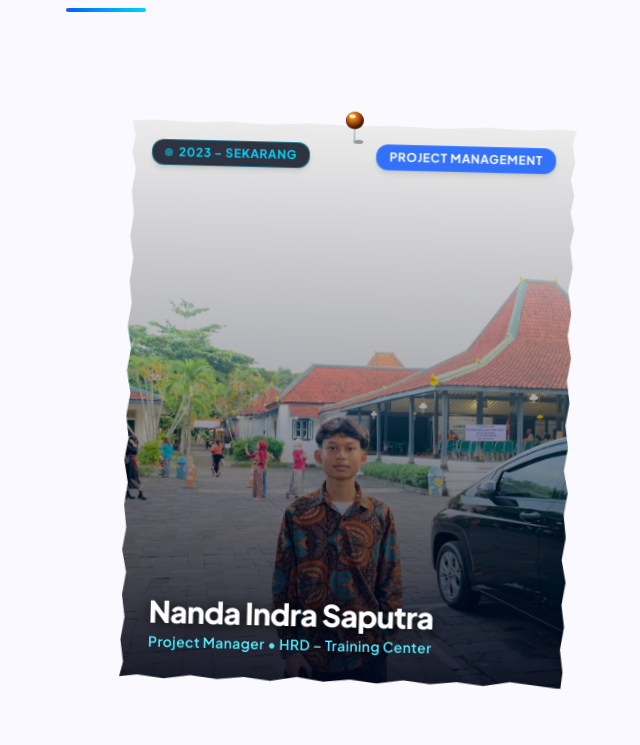
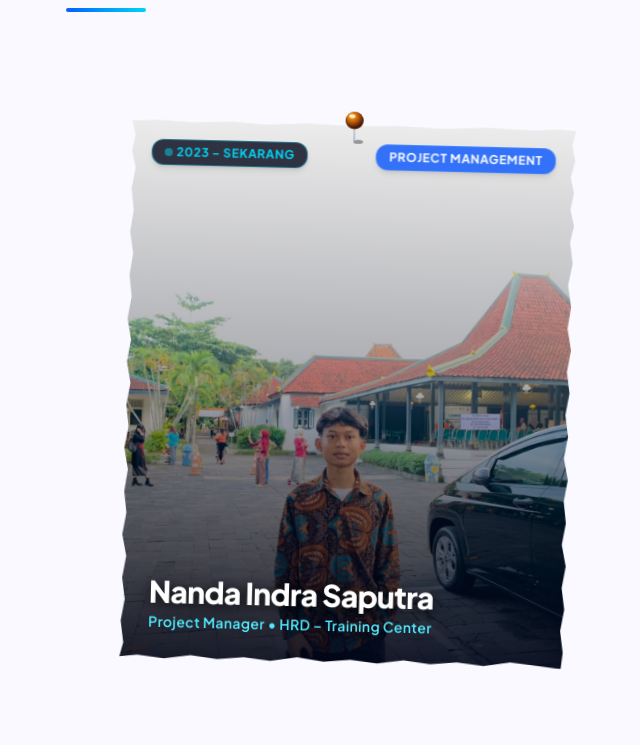
Before and after one commit to Aldikurniawan19/CasstroDev, a Next.js app: page /tentang-kami in a window 1280 px wide. Shown: the part 3980-4725 px from the top of the page, without its empty margins (534-1174 px from the left). Built offline with nearby package versions, Linux system fonts and the light colour scheme.

Commit message:
feat: implement 3D interactive timeline component with paper-fold animation and realistic pushpin styling

```diff
--- a/src/components/ui/3d-interactive-timeline.tsx
+++ b/src/components/ui/3d-interactive-timeline.tsx
@@ -1,7 +1,7 @@
 "use client";
 
 import React, { useState, useEffect, useRef } from "react";
-import { motion, useAnimation, useInView } from "framer-motion";
+import { motion, useAnimation, useInView, useScroll } from "framer-motion";
 import { GraduationCap, ArrowLeft } from "lucide-react";
 
 export interface TimelineEvent {
@@ -104,13 +104,35 @@ const TimelineItem: React.FC<TimelineItemProps> = ({
   index,
   showImages,
 }) => {
-  const [isFlipped, setIsFlipped] = useState(false);
+  const [manualFlipped, setManualFlipped] = useState(false);
+  const [scrollFlipped, setScrollFlipped] = useState(false);
   const itemRef = useRef<HTMLDivElement>(null);
+
+  // Intersection for entrance animation
   const isInView = useInView(itemRef, {
     once: false,
-    amount: 0.2,
+    amount: 0.15,
   });
   const controls = useAnimation();
+
+  // Track scroll through the item for automatic flip on mobile
+  const { scrollYProgress } = useScroll({
+    target: itemRef,
+    offset: ["start 80%", "end 20%"],
+  });
+
+  useEffect(() => {
+    return scrollYProgress.on("change", (progress) => {
+      if (typeof window !== "undefined" && window.innerWidth < 768) {
+        // When card is in central reading zone of mobile viewport
+        if (progress > 0.38 && progress < 0.88) {
+          setScrollFlipped(true);
+        } else {
+          setScrollFlipped(false);
+        }
+      }
+    });
+  }, [scrollYProgress]);
 
   useEffect(() => {
     if (isInView) {
@@ -124,10 +146,13 @@ const TimelineItem: React.FC<TimelineItemProps> = ({
   const baseRotation = isEven ? 1.4 : -1.4;
   const deckleClipPath = fineDeckleClips[index % fineDeckleClips.length];
 
+  // Combined flip state (interactive tap/hover or scroll-triggered on mobile)
+  const isFlipped = manualFlipped || scrollFlipped;
+
   return (
     <motion.div
       ref={itemRef}
-      className={`relative mb-14 sm:mb-18 md:mb-24 ${
+      className={`relative mb-10 sm:mb-16 md:mb-24 ${
         isEven ? "md:ml-auto" : "md:mr-auto"
       } md:w-1/2 flex ${isEven ? "md:justify-start" : "md:justify-end"} px-1 sm:px-3 md:px-5`}
       initial="hidden"
@@ -151,12 +176,12 @@ const TimelineItem: React.FC<TimelineItemProps> = ({
         },
       }}
     >
-      {/* 3D Container without rasterizing CSS filter on parent to keep text 100% razor sharp */}
+      {/* 3D Container with responsive perspective */}
       <div
         className="relative z-10 w-full md:w-[94%] cursor-pointer select-none group"
-        onClick={() => setIsFlipped(!isFlipped)}
-        onMouseEnter={() => setIsFlipped(true)}
-        onMouseLeave={() => setIsFlipped(false)}
+        onClick={() => setManualFlipped(!manualFlipped)}
+        onMouseEnter={() => setManualFlipped(true)}
+        onMouseLeave={() => setManualFlipped(false)}
         style={{ perspective: "1200px" }}
       >
         {/* Photorealistic Golden-Bronze Pushpin */}
@@ -164,7 +189,7 @@ const TimelineItem: React.FC<TimelineItemProps> = ({
 
         {/* 3D Flippable Paper Card Envelope */}
         <motion.div
-          className="relative w-full h-[490px] sm:h-[530px] md:h-[560px] transition-all duration-300"
+          className="relative w-full h-[450px] sm:h-[500px] md:h-[540px] transition-all duration-300"
           style={{
             transformStyle: "preserve-3d",
           }}
@@ -173,12 +198,12 @@ const TimelineItem: React.FC<TimelineItemProps> = ({
             y: isFlipped ? -6 : 0,
           }}
           transition={{
-            duration: 0.6,
+            duration: 0.65,
             ease: [0.23, 1, 0.32, 1],
           }}
         >
           {/* ======================================================== */}
-          {/* SISI DEPAN: Foto Penuh dengan Tepi Kertas Robek Halus      */}
+          {/* SISI DEPAN: Foto Penuh dengan Tipografi Responsif         */}
           {/* ======================================================== */}
           <div
             className="absolute inset-0 w-full h-full bg-slate-950 overflow-hidden shadow-md"
@@ -201,27 +226,27 @@ const TimelineItem: React.FC<TimelineItemProps> = ({
             {/* Gradient Overlay */}
             <div className="absolute inset-0 bg-gradient-to-t from-slate-950/90 via-slate-950/30 to-transparent pointer-events-none" />
 
-            {/* Top Badges */}
-            <div className="absolute top-5 inset-x-5 flex items-center justify-between z-20 pointer-events-none">
-              <span className="bg-slate-950/80 text-cyan-400 border border-cyan-400/40 backdrop-blur-md px-3 py-1 rounded-full text-xs font-mono font-bold tracking-wider uppercase shadow-md flex items-center gap-1.5">
-                <span className="w-2 h-2 rounded-full bg-cyan-400 animate-pulse" />
+            {/* Top Badges (Responsive Mobile Size) */}
+            <div className="absolute top-4 sm:top-5 inset-x-4 sm:inset-x-5 flex items-center justify-between z-20 pointer-events-none">
+              <span className="bg-slate-950/80 text-cyan-400 border border-cyan-400/40 backdrop-blur-md px-2.5 sm:px-3 py-0.5 sm:py-1 rounded-full text-[10px] sm:text-xs font-mono font-bold tracking-wider uppercase shadow-md flex items-center gap-1">
+                <span className="w-1.5 h-1.5 sm:w-2 sm:h-2 rounded-full bg-cyan-400 animate-pulse" />
                 {event.date}
               </span>
 
               {event.category && (
-                <span className="bg-blue-600/85 text-white border border-blue-400/30 backdrop-blur-md px-3 py-1 rounded-full text-xs font-mono font-bold tracking-wider uppercase shadow-md">
+                <span className="bg-blue-600/85 text-white border border-blue-400/30 backdrop-blur-md px-2.5 sm:px-3 py-0.5 sm:py-1 rounded-full text-[10px] sm:text-xs font-mono font-bold tracking-wider uppercase shadow-md">
                   {event.category}
                 </span>
               )}
             </div>
 
-            {/* Bottom Front: Clean Name & Role Overlay */}
-            <div className="absolute inset-x-0 bottom-0 p-5 sm:p-7 z-20">
-              <h3 className="text-xl sm:text-2xl md:text-3xl font-extrabold text-white tracking-tight drop-shadow-[0_2px_8px_rgba(0,0,0,0.9)]">
+            {/* Bottom Front: Responsive Name & Role Overlay */}
+            <div className="absolute inset-x-0 bottom-0 p-4 sm:p-6 md:p-7 z-20">
+              <h3 className="text-lg sm:text-2xl md:text-3xl font-extrabold text-white tracking-tight drop-shadow-[0_2px_8px_rgba(0,0,0,0.9)]">
                 {event.title}
               </h3>
               {event.subtitle && (
-                <p className="text-xs sm:text-sm text-cyan-300 font-semibold tracking-wide drop-shadow-md mt-0.5">
+                <p className="text-[11px] sm:text-sm text-cyan-300 font-semibold tracking-wide drop-shadow-md mt-0.5">
                   {event.subtitle}
                 </p>
               )}
@@ -229,10 +254,10 @@ const TimelineItem: React.FC<TimelineItemProps> = ({
           </div>
 
           {/* ======================================================== */}
-          {/* SISI BELAKANG: Razor-Sharp Vector Text & Memo Layout      */}
+          {/* SISI BELAKANG: Kertas Memo dengan Tipografi Tajam & Rapi  */}
           {/* ======================================================== */}
           <div
-            className="absolute inset-0 w-full h-full bg-[#fdfcf9] dark:bg-[#0c1f38] text-[#2c2217] dark:text-slate-100 p-6 sm:p-7 md:p-8 flex flex-col justify-between overflow-hidden shadow-md"
+            className="absolute inset-0 w-full h-full bg-[#fdfcf9] dark:bg-[#0c1f38] text-[#2c2217] dark:text-slate-100 p-4 sm:p-6 md:p-8 flex flex-col justify-between overflow-hidden shadow-md"
             style={{
               clipPath: deckleClipPath,
               transform: "rotateY(180deg) translateZ(1px)",
@@ -244,50 +269,50 @@ const TimelineItem: React.FC<TimelineItemProps> = ({
             }}
           >
             {/* Header: Circle Icon Badge + Underlined Heading */}
-            <div className="pt-2">
-              <div className="flex items-start gap-3.5 sm:gap-4 mb-3.5">
+            <div className="pt-1 sm:pt-2">
+              <div className="flex items-start gap-2.5 sm:gap-4 mb-2.5 sm:mb-3.5">
                 {/* Soft Cream/Pastel Circle Icon Badge */}
-                <div className="w-13 h-13 sm:w-14 sm:h-14 rounded-full bg-[#f6ebd8] dark:bg-amber-950/50 border border-[#e8d7be] dark:border-amber-500/20 text-[#543b22] dark:text-amber-300 flex items-center justify-center font-mono font-bold text-xl sm:text-2xl shadow-sm flex-shrink-0">
+                <div className="w-10 h-10 sm:w-13 sm:h-13 md:w-14 md:h-14 rounded-full bg-[#f6ebd8] dark:bg-amber-950/50 border border-[#e8d7be] dark:border-amber-500/20 text-[#543b22] dark:text-amber-300 flex items-center justify-center font-mono font-bold text-base sm:text-xl md:text-2xl shadow-sm flex-shrink-0">
                   {event.iconCode || "</>"}
                 </div>
 
                 {/* Heading & Underline */}
                 <div className="flex-1 min-w-0">
                   <div className="flex items-center justify-between gap-1 mb-0.5">
-                    <span className="text-[10px] font-mono text-[#8c6742] dark:text-amber-400 uppercase tracking-widest font-bold">
+                    <span className="text-[9px] sm:text-[10px] font-mono text-[#8c6742] dark:text-amber-400 uppercase tracking-widest font-bold">
                       {event.category || "KUALIFIKASI"}
                     </span>
-                    <span className="text-[10px] font-mono text-[#8c6742] dark:text-amber-400/80 font-bold bg-[#f1e4d0] dark:bg-amber-950/40 px-2 py-0.5 rounded-full">
+                    <span className="text-[9px] sm:text-[10px] font-mono text-[#8c6742] dark:text-amber-400/80 font-bold bg-[#f1e4d0] dark:bg-amber-950/40 px-2 py-0.5 rounded-full">
                       {event.date}
                     </span>
                   </div>
 
                   {/* Main Role Heading */}
-                  <h3 className="text-xl sm:text-2xl font-extrabold text-[#281c10] dark:text-white tracking-tight leading-tight pb-1 border-b-2 border-[#5c3e23] dark:border-amber-400/60 inline-block">
+                  <h3 className="text-base sm:text-xl md:text-2xl font-extrabold text-[#281c10] dark:text-white tracking-tight leading-tight pb-0.5 sm:pb-1 border-b-2 border-[#5c3e23] dark:border-amber-400/60 inline-block">
                     {event.roleName || event.title}
                   </h3>
 
                   {/* Subtitle / Member Name */}
-                  <p className="text-xs sm:text-sm font-semibold text-[#664d34] dark:text-cyan-300 mt-1">
+                  <p className="text-[11px] sm:text-xs md:text-sm font-semibold text-[#664d34] dark:text-cyan-300 mt-0.5">
                     {event.title}
                   </p>
                 </div>
               </div>
 
-              {/* Description Paragraph (High contrast, crisp vector text) */}
-              <p className="text-[#2b2014] dark:text-slate-100 text-xs sm:text-sm leading-relaxed font-semibold mb-3">
+              {/* Description Paragraph */}
+              <p className="text-[#2b2014] dark:text-slate-100 text-[11px] sm:text-xs md:text-sm leading-relaxed font-semibold mb-2 sm:mb-3">
                 {event.description}
               </p>
 
               {/* Bullet Points with Solid Dots */}
               {event.bulletPoints && event.bulletPoints.length > 0 && (
-                <ul className="space-y-1.5 mb-3">
+                <ul className="space-y-1 sm:space-y-1.5 mb-2 sm:mb-3">
                   {event.bulletPoints.map((point, idx) => (
                     <li
                       key={idx}
-                      className="flex items-start gap-2.5 text-xs sm:text-[13px] text-[#241a10] dark:text-slate-100 font-semibold"
+                      className="flex items-start gap-2 text-[11px] sm:text-xs md:text-[13px] text-[#241a10] dark:text-slate-100 font-semibold"
                     >
-                      <span className="text-[#684627] dark:text-amber-400 font-bold text-base leading-none mt-0.5 flex-shrink-0">
+                      <span className="text-[#684627] dark:text-amber-400 font-bold text-sm sm:text-base leading-none mt-0.5 flex-shrink-0">
                         •
                       </span>
                       <span>{point}</span>
@@ -297,25 +322,25 @@ const TimelineItem: React.FC<TimelineItemProps> = ({
               )}
             </div>
 
-            {/* Footer: Education & Flip Back Hint */}
-            <div className="pt-2.5 border-t border-[#e2d5c3] dark:border-white/15 space-y-1.5">
+            {/* Footer: Education & Navigation Note */}
+            <div className="pt-2 border-t border-[#e2d5c3] dark:border-white/10 space-y-1">
               {event.education && (
-                <div className="flex items-center justify-between text-[11px] sm:text-xs text-[#5e442c] dark:text-slate-300">
+                <div className="flex items-center justify-between text-[10px] sm:text-[11px] md:text-xs text-[#5e442c] dark:text-slate-300">
                   <span className="flex items-center gap-1.5 font-semibold truncate">
                     <GraduationCap className="w-3.5 h-3.5 text-[#8c5a2b] dark:text-amber-400 flex-shrink-0" />
                     <strong className="text-[#2e1d0c] dark:text-cyan-300">{event.education.degree}</strong> – {event.education.institution}
                   </span>
-                  <span className="font-mono text-[10px] text-[#785433] dark:text-slate-400 flex-shrink-0 ml-1">
+                  <span className="font-mono text-[9px] sm:text-[10px] text-[#785433] dark:text-slate-400 flex-shrink-0 ml-1">
                     {event.education.period}
                   </span>
                 </div>
               )}
 
-              <div className="flex items-center justify-between text-[10px] text-[#7d5d3c] dark:text-slate-400 pt-1">
+              <div className="flex items-center justify-between text-[9px] sm:text-[10px] text-[#7d5d3c] dark:text-slate-400 pt-0.5">
                 <span className="flex items-center gap-1 text-[#5e442c] dark:text-cyan-400 font-mono font-medium">
-                  <ArrowLeft className="w-3 h-3" /> Klik untuk kembali ke foto
+                  <ArrowLeft className="w-2.5 h-2.5 sm:w-3 sm:h-3" /> Tap untuk balik ke foto
                 </span>
-                <span className="font-mono font-semibold">CasstroDev Team</span>
+                <span className="font-mono font-semibold">CasstroDev</span>
               </div>
             </div>
           </div>
@@ -340,7 +365,7 @@ export const Timeline3D: React.FC<Timeline3DProps> = ({
       ref={containerRef}
     >
       <div className="max-w-5xl mx-auto relative">
-        {/* Pinned Paper Cards - Zigzag Layout with 3D Flip & Fine Deckle Edge */}
+        {/* Pinned Paper Cards - Zigzag Layout with Scroll Flip on Mobile & Deckle Edge */}
         <div className="relative z-10 pt-2">
           {events.map((event, index) => (
             <TimelineItem
```
